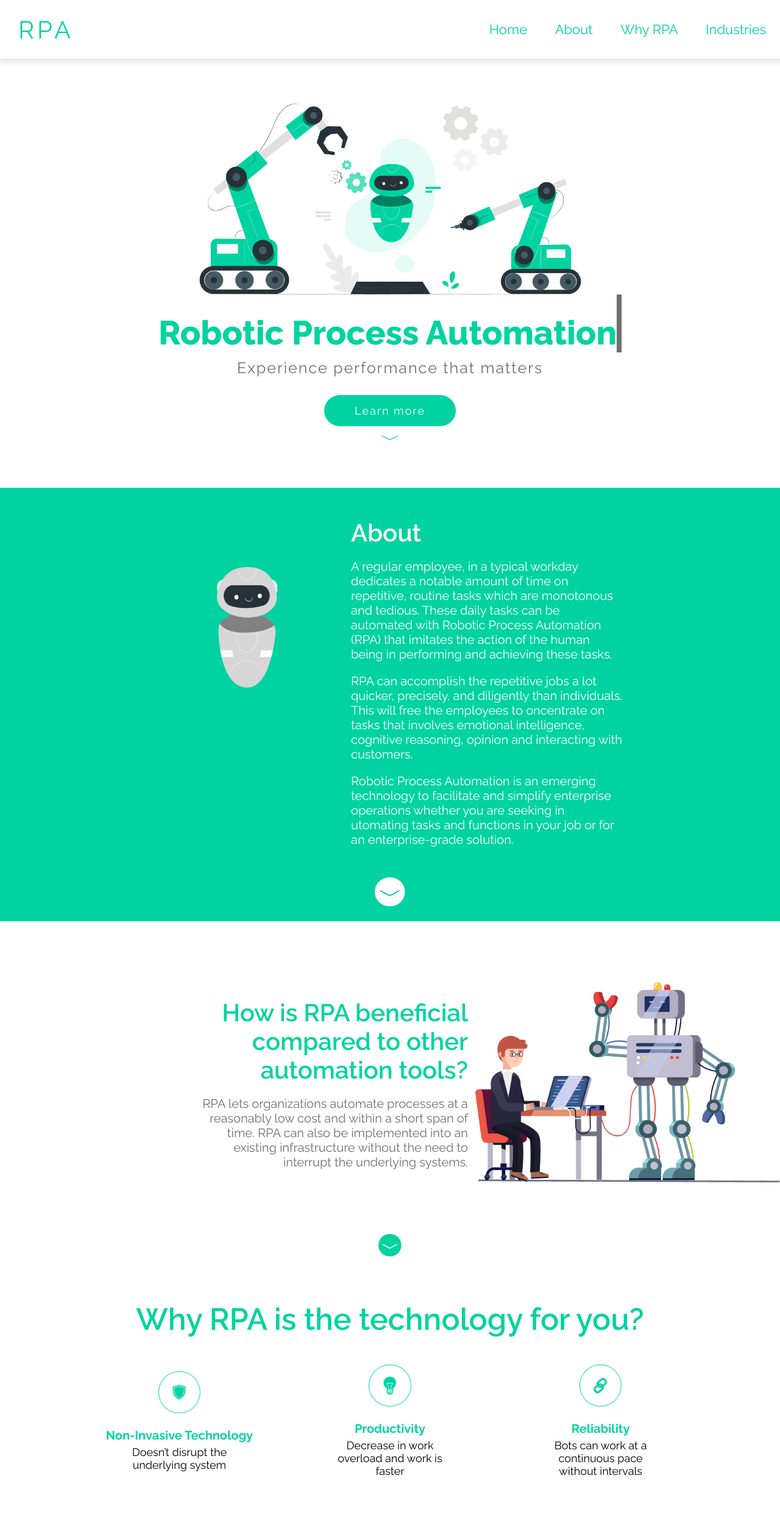
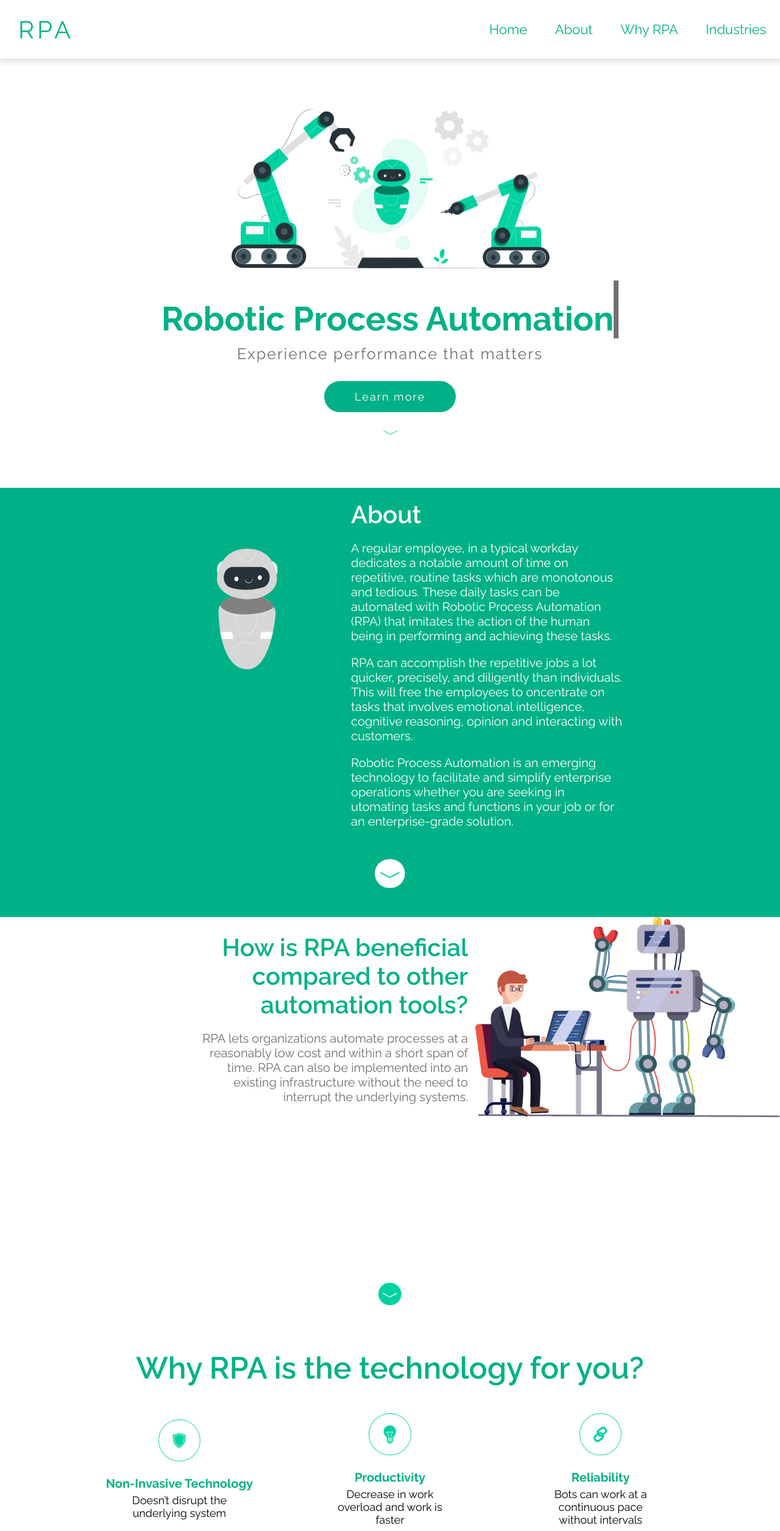
Before and after one commit to nadifalifahim/webpage-robotic-process-automation, a plain HTML site: page index.html in a window 1280 px wide. Shown: the top 2511 px of the page at 61% size. Drawn offline with Linux system fonts and the light colour scheme.

Commit message:
updates css

```diff
--- a/index.html
+++ b/index.html
@@ -51,7 +51,7 @@
         </a>
         </div>
     </section>
-    <div class="about-section">
+    <section class="about-section">
         <div class="about-content">
             <div class="about-image">
                 <img src="images/Component 1 – 3.png" width="100px" />
@@ -77,7 +77,7 @@
                 <img src="images/Group 199.png" width="50px" />
             </a>
         </div>
-    </div>
+    </section>
     <div class="RPA-benefit" id="benefits">
         <div class="benefit-elements">
             <div class="benefit-text">
@@ -305,7 +305,7 @@
     <div class="footer">
         <div class="footer-content">
             <div class="footer-copyright">
-                <p>©EGeneration2020</p>
+                <p>©eGeneration2020</p>
             </div>
             <div class="footer-icons">
                 <img src="images/Path 1.png" alt="" />
--- a/style.css
+++ b/style.css
@@ -1,3 +1,9 @@
+:root {
+    --primary-color: #00b187;
+    --bg-white: white;
+    --border-grey: #707070;
+}
+
 @keyframes fadeInAnimation {
     0% {
         opacity: 0;
@@ -57,7 +63,7 @@ a {
     display: flex;
     align-items: center;
     position: sticky;
-    background-color: white;
+    background-color: var(--bg-white);
     top: 0;
     z-index: 9999;
     box-shadow: 2px 2px 10px 5px rgba(0, 0, 0, 0.1);
@@ -81,7 +87,7 @@ a {
 }
 
 .nav-logo {
-    color: #00D3A1;
+    color: var(--primary-color);
     font-size: 40px;
     text-decoration: none;
     letter-spacing: 5px;
@@ -104,7 +110,7 @@ a {
 
 .nav-items ul li {
     text-decoration: none;
-    color: #00D3A1;
+    color: var(--primary-color);
     font-size: 22px;
     font-weight: 400;
     transition: ease 0.5s all;
@@ -136,7 +142,7 @@ a {
     flex-direction: column;
     justify-content: center;
     align-items: center;
-    color: #00D3A1;
+    color: var(--primary-color);
     text-align: center;
     animation: fadeInAnimation ease 3s;
     animation-iteration-count: 1;
@@ -144,12 +150,13 @@ a {
 }
 
 .header img {
-    width: 60%;
+    width: 50%;
+    margin: 20px 0;
 }
 
 .heading {
     font-size: 55px;
-    font-weight: 800;
+    font-weight: 700;
     padding-top: 30px;
     text-align: center;
     overflow: hidden;
@@ -174,14 +181,14 @@ a {
     font-size: 25px;
     padding: 10px;
     text-align: center;
-    color: #707070;
+    color: var(--border-grey);
     letter-spacing: 2px;
 }
 
 .btn-learn-more {
-    background-color: #00D3A1;
+    background-color: var(--primary-color);
     border: none;
-    color: white;
+    color: var(--bg-white);
     padding: 15px 50px;
     text-align: center;
     font-size: 18px;
@@ -219,10 +226,11 @@ a {
 }
 
 .about-section {
-    background-color: #00D3A1;
+    background-color: var(--primary-color);
     animation: fadeInAnimation ease 3s;
     animation-iteration-count: 1;
     animation-fill-mode: forwards;
+    height: 88vh;
 }
 
 .about-content {
@@ -231,7 +239,6 @@ a {
     width: 60%;
     align-content: center;
     justify-content: center;
-    padding-top: 30px;
     display: flex;
 }
 
@@ -251,20 +258,19 @@ a {
 
 .about-heading {
     font-weight: 600;
-    color: white;
+    color: var(--bg-white);
     font-size: 40px;
     margin-bottom: 20px;
 }
 
 .about-text {
-    color: white;
+    color: var(--bg-white);
     font-size: 20px;
     width: 100%;
 }
 
 .about-nextsec {
     text-align: center;
-    padding-bottom: 20px;
 }
 
 .about-nextsec img {
@@ -284,7 +290,7 @@ a {
 }
 
 .RPA-benefit {
-    padding: 100px 0px 80px 0px;
+    height: 75vh;
 }
 
 .benefit-elements {
@@ -304,7 +310,7 @@ a {
 .benefit-heading {
     font-size: 40px;
     font-weight: 600;
-    color: #00D3A1;
+    color: var(--primary-color);
     margin-bottom: 20px;
 }
 
@@ -336,7 +342,7 @@ a {
     text-align: center;
     font-size: 50px;
     font-weight: 600;
-    color: #00D3A1;
+    color: var(--primary-color);
     margin-bottom: 25px;
     margin-top: 50px;
 }
@@ -373,7 +379,7 @@ a {
 
 .why-RPA-text-head {
     font-weight: 700;
-    color: #00D3A1;
+    color: var(--primary-color);
     font-size: 20px;
     margin-bottom: 5px;
 }
@@ -406,7 +412,7 @@ a {
 }
 
 .industries {
-    background-color: #00D3A1;
+    background-color: var(--primary-color);
     padding: 80px 0px 80px 0px;
     box-shadow: 5px 5px 10px 5px rgba(0, 0, 0, 0.1);
 }
@@ -604,13 +610,16 @@ a {
 }
 
 .exp-performance {
-    padding: 80px;
+    height: 35vh;
+    display: flex;
+    align-items: center;
+    justify-content: center;
     background-color: #D9FFF6;
 }
 
 .exp-performance-text {
-    font-family: "raleway-semibold";
-    font-size: 60px;
+    font-weight: 600;
+    font-size: 50px;
     color: #00D3A1;
     text-align: center;
     transition: ease 0.5s;
@@ -622,7 +631,10 @@ a {
 
 .footer {
     background-color: #00D3A1;
-    padding: 15px;
+    font-weight: 500;
+    letter-spacing: 1.1px;
+    padding: 40px 15px;
+    font-size: 1.2em;
 }
 
 .footer-content {
```
